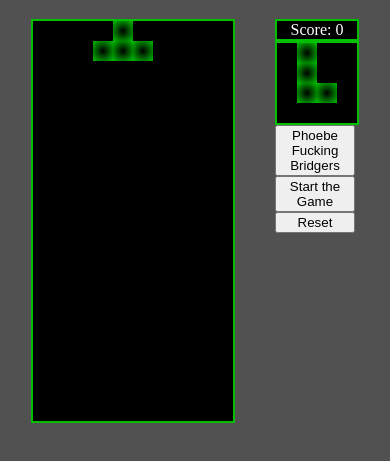
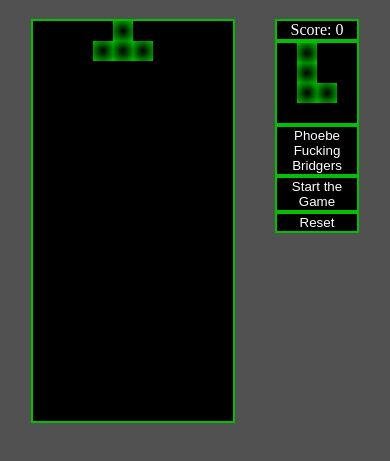
Before and after one commit to danielmerritt001/Tetris-browser-game, a plain HTML site: page index.html in a window 390 px wide. Shown: the part 61-522 px from the top of the page. Drawn offline with Linux system fonts and the light colour scheme.

Commit message:
button to style

```diff
--- a/style/style.css
+++ b/style/style.css
@@ -65,8 +65,15 @@ h1 {
 }
 
 button {
-  width: 120px;
+  width: 124px;
   margin-left: 80px;
+  border: solid 2px rgb(0, 192, 0);
+  background-color: black;
+  color: white;
+}
+
+button:hover {
+  color: rgb(0, 192, 0);
 }
 
 @media screen and (max-width: 550px) {
@@ -126,7 +133,8 @@ button {
   }
 
   button {
-    width: 80px;
+    width: 84px;
     margin-left: 40px;
+
   }
 }
```
